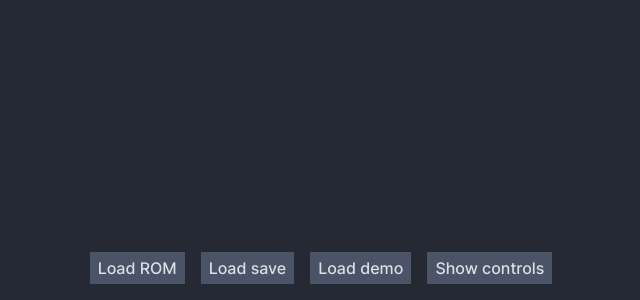
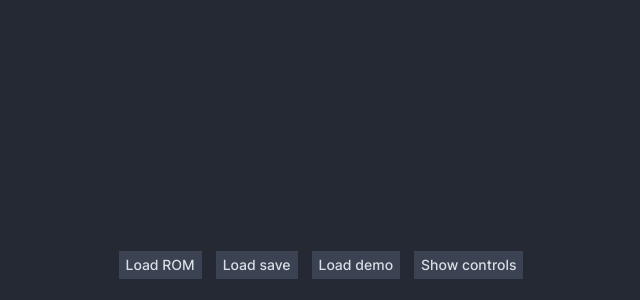
Before and after one commit to jsmolka/eggvance-wasm, a Vue app: page / in a window 1280 px wide. Shown: the part 612-912 px from the top of the page, without its empty margins (319-959 px from the left). Built offline with nearby package versions, Linux system fonts and the light colour scheme; no server answers.

Commit message:
update palette

```diff
--- a/src/App.vue
+++ b/src/App.vue
@@ -98,13 +98,17 @@ onMounted(() => {
 .button {
   @apply px-2;
   @apply py-1;
-  @apply bg-gray-4;
+  @apply bg-gray-6;
   @apply text-gray-2;
   @apply font-medium;
   @apply select-none;
 
   &:hover {
-    @apply brightness-110;
+    @apply bg-gray-5;
+  }
+
+  &:active {
+    @apply bg-gray-4;
   }
 }
 </style>
--- a/src/main.scss
+++ b/src/main.scss
@@ -5,8 +5,8 @@
 @layer utilities {
   .disabled {
     @apply opacity-50;
+    @apply pointer-events-none;
     @apply select-none;
-    @apply pointer-events-none;
   }
 }
 
@@ -19,22 +19,24 @@
 }
 
 :root {
-  --gray-1: #f2f7ff; // hsv(220,  5, 100)
-  --gray-2: #dadee5; // hsv(220,  5,  90)
-  --gray-3: #6b768c; // hsv(220, 24,  55)
-  --gray-4: #4b5466; // hsv(220, 26,  40)
-  --gray-5: #373e4c; // hsv(220, 28,  30)
-  --gray-6: #242933; // hsv(220, 30,  20)
-  --accent: #5d80ab;
+  --gray-1: #eceff4; // hsv(218,  3, 96)
+  --gray-2: #dadee5; // hsv(218,  5, 90)
+  --gray-3: #667188; // hsv(220, 25, 53)
+  --gray-4: #4c566a; // hsv(220, 28, 42)
+  --gray-5: #434c5e; // hsv(220, 29, 37)
+  --gray-6: #3b4252; // hsv(220, 28, 32)
+  --gray-7: #2e3440; // hsv(220, 28, 25)
+  --gray-8: #242933; // hsv(220, 29, 20)
+  --accent: #5e81ac; // hsv(213, 45, 67)
 }
 
 html {
-  @apply bg-gray-6;
+  @apply bg-gray-8;
   @apply text-gray-2;
 
   font-family: Inter, Roboto, ui-sans-serif, sans-serif;
   font-feature-settings: 'cv07';
-  font-size: 14;
+  font-size: 14px;
 
   -webkit-tap-highlight-color: transparent;
 }
@@ -46,23 +48,26 @@ html {
 
 * {
   scrollbar-width: thin;
-  scrollbar-color: var(--gray-4) var(--gray-5);
+  scrollbar-color: var(--gray-6) var(--gray-7);
 }
 
 ::-webkit-scrollbar {
-  @apply w-2;
-  @apply h-2;
+  @apply w-2.5;
+  @apply h-2.5;
 }
 
 ::-webkit-scrollbar-track-piece {
-  @apply bg-gray-5;
+  @apply bg-gray-7;
 }
 
 ::-webkit-scrollbar-thumb {
-  @apply bg-gray-4;
+  @apply bg-gray-6;
 
-  &:hover,
+  &:hover {
+    @apply bg-gray-5;
+  }
+
   &:active {
-    @apply bg-gray-3;
+    @apply bg-gray-4;
   }
 }
--- a/tailwind.config.js
+++ b/tailwind.config.js
@@ -9,6 +9,8 @@ export default {
         4: 'var(--gray-4)',
         5: 'var(--gray-5)',
         6: 'var(--gray-6)',
+        7: 'var(--gray-7)',
+        8: 'var(--gray-8)',
       },
       accent: 'var(--accent)',
     },
```
Also changed, not shown: 1 other file (tests, documents, lock files or other folders).
